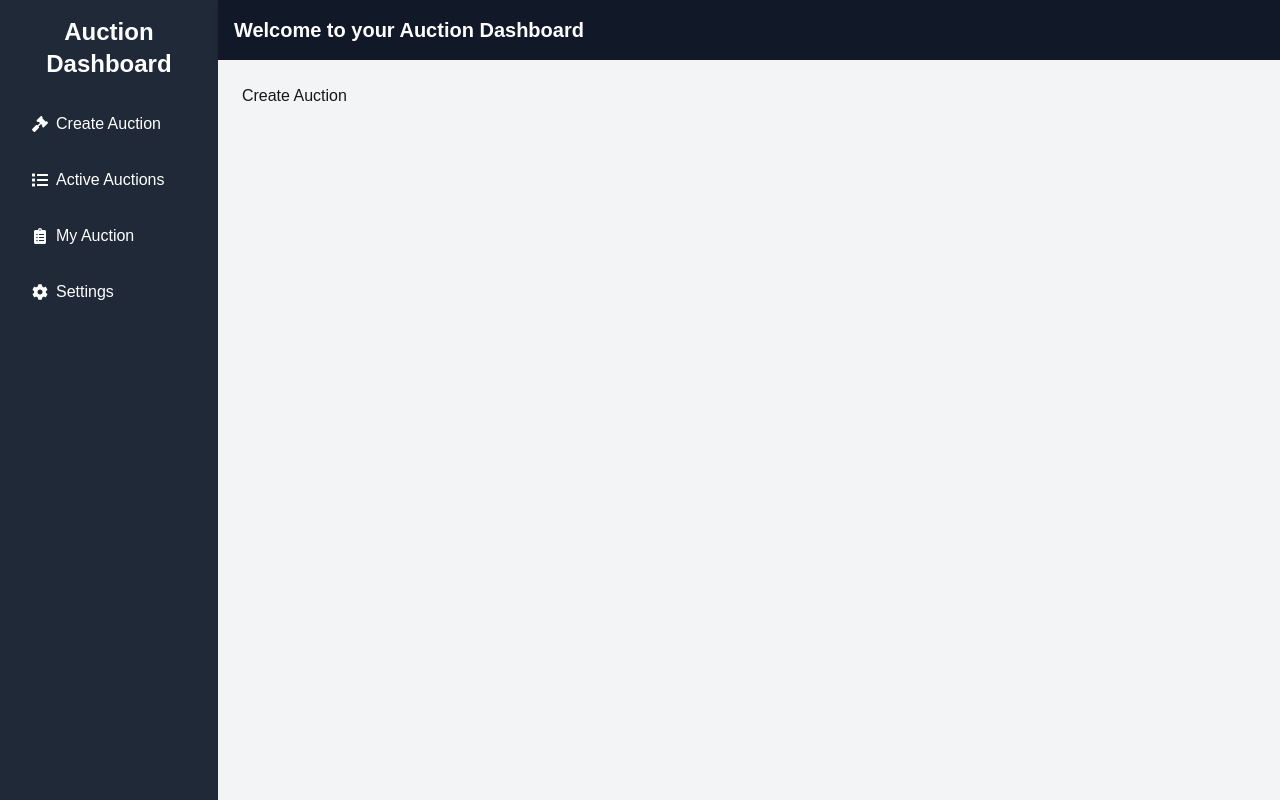
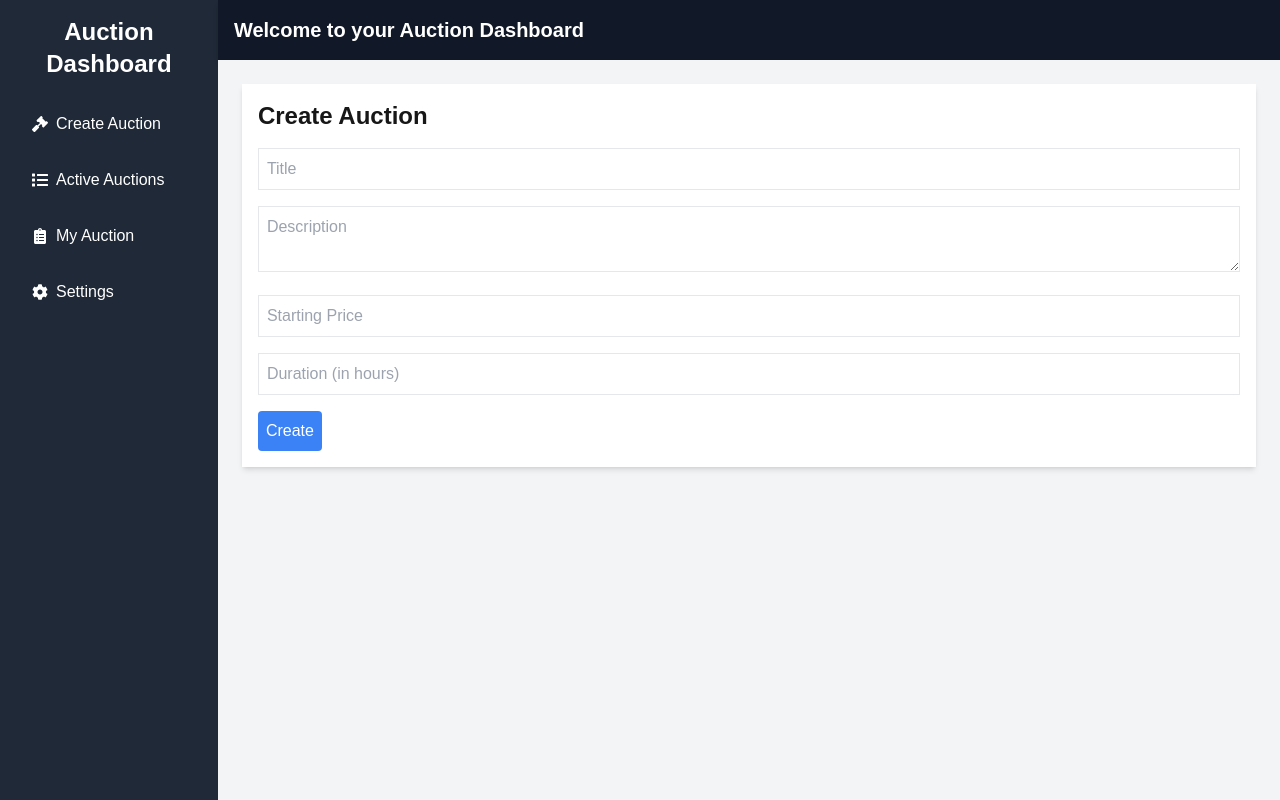
Before and after one commit to Ayush5071/Web_Stark, a Next.js app in the folder client/: page /auction in a window 1280 px wide. Built offline with nearby package versions, Linux system fonts and the light colour scheme; no server answers.

Commit message:
Added : Auction is Implemented , but some fuctionality left.

```diff
--- a/client/src/app/auction/page.jsx
+++ b/client/src/app/auction/page.jsx
@@ -1,4 +1,7 @@
 "use client";
+import ActiveAuctions from "@/components/auction/ActiveAuctions";
+import CreateAuction from "@/components/auction/CreateAuction";
+import MyAuction from "@/components/auction/MyAuctions";
 import React, { useState } from "react";
 import { FaGavel, FaList, FaClipboardList, FaCog } from "react-icons/fa";
 
@@ -50,10 +53,9 @@ const AuctionDashboard = () => {
 
         {/* Content Area */}
         <div className="flex-1 p-6 bg-gray-100 overflow-auto">
-          {activeTab === "createAuction" && <div>Create Auction</div>}
-          {activeTab === "activeAuctions" && <div>Active Auctions</div>}
-          {activeTab === "myAuction" && <div>My Auction</div>}
-          {activeTab === "settings" && <div>Settings</div>}
+          {activeTab === "createAuction" && <CreateAuction/>}
+          {activeTab === "activeAuctions" && <ActiveAuctions/>}
+          {activeTab === "myAuction" && <MyAuction/>}
         </div>
       </div>
     </div>
--- a/client/src/app/layout.jsx
+++ b/client/src/app/layout.jsx
@@ -3,6 +3,7 @@ import "./globals.css";
 import { UserProvider } from "@/context/UserContext";
 import { SocketContextProvider } from "@/context/SocketContext";
 import { StoreContextProvider } from "@/context/storeContext";
+import { AuctionProvider } from "@/context/AuctionContext";
 
 export default function RootLayout({ children }) {
   return (
@@ -12,7 +13,9 @@ export default function RootLayout({ children }) {
           <UserProvider>
             <SocketContextProvider>
               <StoreContextProvider>
-                {children}
+                <AuctionProvider>
+                  {children}
+                </AuctionProvider>
               </StoreContextProvider>
             </SocketContextProvider>
           </UserProvider>
--- /dev/null
+++ b/client/src/components/auction/ActiveAuctions.jsx
@@ -0,0 +1,30 @@
+"use client";
+import { useAuction } from "@/context/AuctionContext";
+import React, { useEffect } from "react";
+
+const ActiveAuctions = () => {
+  const { activeAuctions, getActiveAuctions } = useAuction();
+
+  useEffect(() => {
+    getActiveAuctions();
+  }, []);
+
+  return (
+    <div className="p-4">
+      <h2 className="text-2xl font-bold mb-4">Active Auctions</h2>
+      {activeAuctions.length ? (
+        activeAuctions.map((auction) => (
+          <div key={auction._id} className="p-4 bg-white shadow-md mb-4">
+            <h3 className="font-semibold">{auction.title}</h3>
+            <p>{auction.description}</p>
+            <p>Highest Bid: {auction.highestBid.amount}</p>
+          </div>
+        ))
+      ) : (
+        <p>No active auctions available.</p>
+      )}
+    </div>
+  );
+};
+
+export default ActiveAuctions;
--- /dev/null
+++ b/client/src/components/auction/CreateAuction.jsx
@@ -0,0 +1,53 @@
+"use client";
+import { useAuction } from "@/context/AuctionContext";
+import React, { useState } from "react";
+
+const CreateAuction = () => {
+  const { createAuction } = useAuction();
+  const [title, setTitle] = useState("");
+  const [description, setDescription] = useState("");
+  const [startingPrice, setStartingPrice] = useState("");
+  const [duration, setDuration] = useState("");
+
+  const handleSubmit = async (e) => {
+    e.preventDefault();
+    const auctionData = { title, description, startingPrice, duration };
+    await createAuction(auctionData);
+  };
+
+  return (
+    <form onSubmit={handleSubmit} className="p-4 bg-white shadow-md">
+      <h2 className="text-2xl font-bold mb-4">Create Auction</h2>
+      <input
+        type="text"
+        placeholder="Title"
+        value={title}
+        onChange={(e) => setTitle(e.target.value)}
+        className="border p-2 mb-4 w-full"
+      />
+      <textarea
+        placeholder="Description"
+        value={description}
+        onChange={(e) => setDescription(e.target.value)}
+        className="border p-2 mb-4 w-full"
+      />
+      <input
+        type="number"
+        placeholder="Starting Price"
+        value={startingPrice}
+        onChange={(e) => setStartingPrice(e.target.value)}
+        className="border p-2 mb-4 w-full"
+      />
+      <input
+        type="text"
+        placeholder="Duration (in hours)"
+        value={duration}
+        onChange={(e) => setDuration(e.target.value)}
+        className="border p-2 mb-4 w-full"
+      />
+      <button type="submit" className="bg-blue-500 text-white p-2 rounded">Create</button>
+    </form>
+  );
+};
+
+export default CreateAuction;
--- /dev/null
+++ b/client/src/components/auction/MyAuctions.jsx
@@ -0,0 +1,28 @@
+"use client";
+import { useAuction } from "@/context/AuctionContext";
+import React, { useEffect } from "react";
+
+const MyAuction = () => {
+  const { myAuction, getMyAuction } = useAuction();
+
+  useEffect(() => {
+    getMyAuction();
+  }, []);
+
+  return (
+    <div className="p-4">
+      <h2 className="text-2xl font-bold mb-4">My Auction</h2>
+      {myAuction ? (
+        <div className="p-4 bg-white shadow-md">
+          <h3 className="font-semibold">{myAuction.title}</h3>
+          <p>{myAuction.description}</p>
+          <p>Highest Bid: {myAuction.highestBid.amount}</p>
+        </div>
+      ) : (
+        <p>You have not created any auctions.</p>
+      )}
+    </div>
+  );
+};
+
+export default MyAuction;
```
